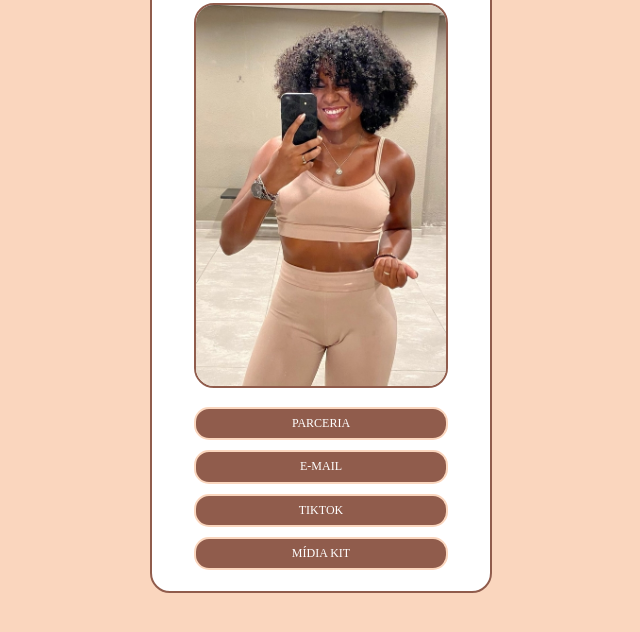
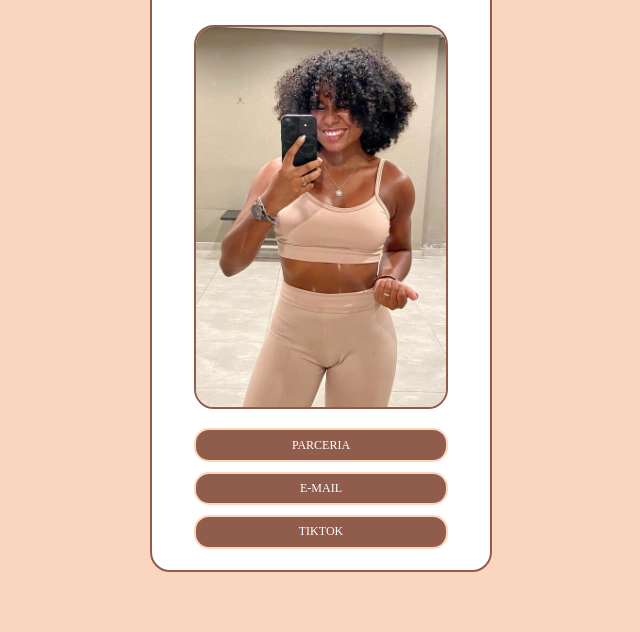
Before and after one commit to GuiMarquesdev/Sophia-Menezes, a plain HTML site: page index.html in a window 1280 px wide. Shown: the part 152-784 px from the top of the page, without its empty margins (319-959 px from the left). Drawn offline with Linux system fonts and the light colour scheme; a web font is replaced by a local one.

Commit message:
Update index.html

```diff
--- a/index.html
+++ b/index.html
@@ -19,7 +19,7 @@
             <a class="button-container"><button id="whatsappButton">PARCERIA</button></a>
             <a class="button-container"><button id="emailButton">E-MAIL</button></a>
             <a class="button-container" href="https://www.tiktok.com/@sophi.menezesfit?_t=ZM-8tJoulG94XW&_r=1"><button >TIKTOK</button></a>
-            <a class="button-container"><button id="mediaKitButton">MÍDIA KIT</button></a>
+           <!-- <a class="button-container"><button id="mediaKitButton">MÍDIA KIT</button></a>-->
         </div>
         </div>
     </div>
```
